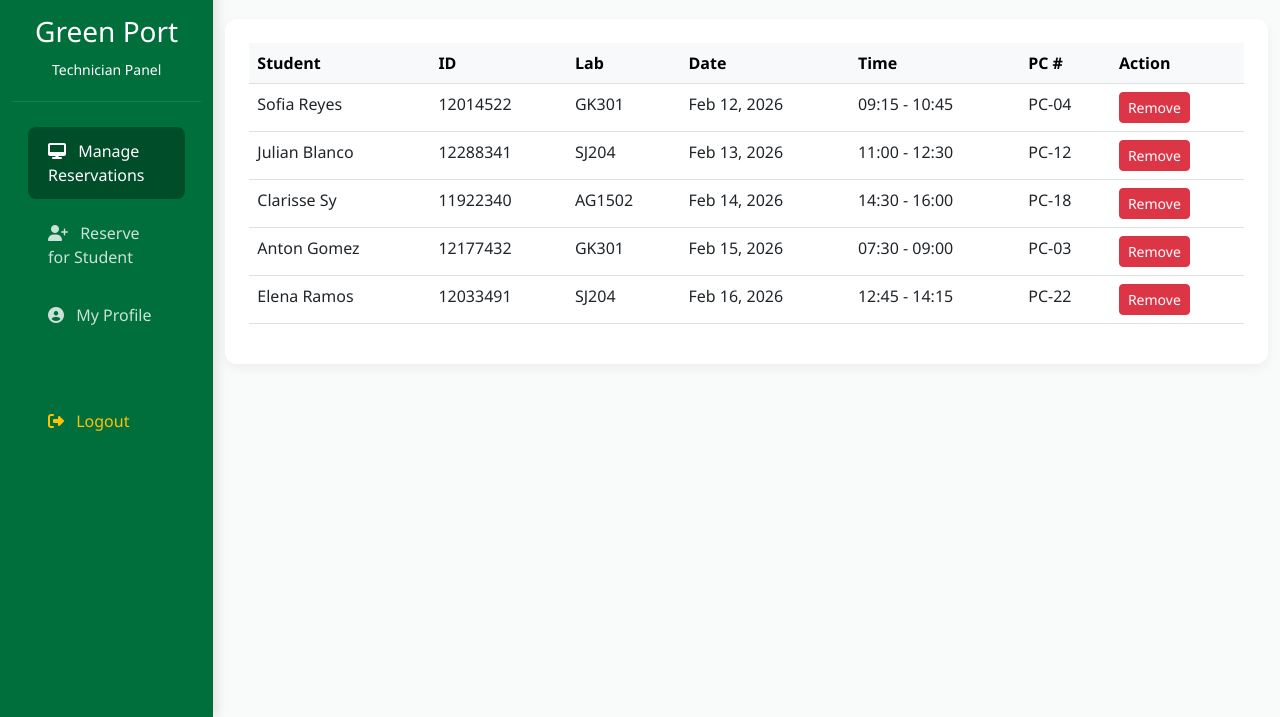
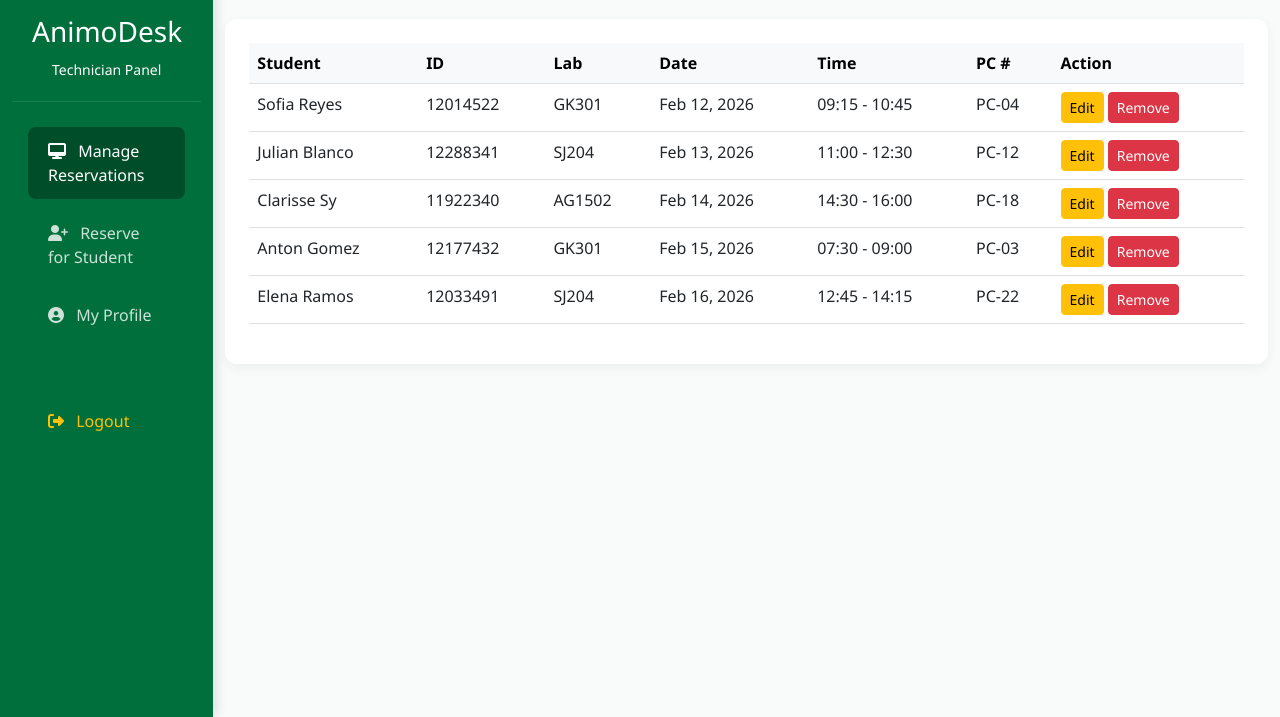
Before and after one commit to reiencallado/animodesk-reservation-system, a plain HTML site: page technician.html in a window 1280 px wide. Shown: the part 83-800 px from the top of the page. Drawn offline with nearby package versions, Linux system fonts and the light colour scheme.

Commit message:
Version 0.21
Added few buttons,
Changes from Green Port to AnimoDesk
Logout now available
Technician View now available

```diff
--- a/technician.html
+++ b/technician.html
@@ -2,7 +2,7 @@
 <html lang="en">
 <head>
     <meta charset="UTF-8">
-    <title>Green Port | Technician Dashboard</title>
+    <title>AnimoDesk | Technician Dashboard</title>
     <meta name="viewport" content="width=device-width, initial-scale=1.0">
 
     <!-- Bootstrap -->
@@ -19,7 +19,7 @@
 <nav class="col-md-2 d-none d-md-block sidebar">
     <div class="logo-container">
         <img src="https://upload.wikimedia.org/wikipedia/en/thumb/c/c2/De_La_Salle_University_Seal.svg/1200px-De_La_Salle_University_Seal.svg.png">
-        <h3 class="mt-2">Green Port</h3>
+        <h3 class="mt-2">AnimoDesk</h3>
         <small>Technician Panel</small>
     </div>
 
@@ -82,7 +82,7 @@
                         <td>Feb 12, 2026</td>
                         <td>09:15 - 10:45</td>
                         <td>PC-04</td>
-                        <td><button class="btn btn-sm btn-danger">Remove</button></td>
+                        <td> <button class="btn btn-sm btn-warning">Edit</button> <button class="btn btn-sm btn-danger">Remove</button></td>
                     </tr>
 
                     <tr>
@@ -92,7 +92,7 @@
                         <td>Feb 13, 2026</td>
                         <td>11:00 - 12:30</td>
                         <td>PC-12</td>
-                        <td><button class="btn btn-sm btn-danger">Remove</button></td>
+                        <td> <button class="btn btn-sm btn-warning">Edit</button> <button class="btn btn-sm btn-danger">Remove</button></td>
                     </tr>
 
                     <tr>
@@ -102,7 +102,7 @@
                         <td>Feb 14, 2026</td>
                         <td>14:30 - 16:00</td>
                         <td>PC-18</td>
-                        <td><button class="btn btn-sm btn-danger">Remove</button></td>
+                        <td> <button class="btn btn-sm btn-warning">Edit</button> <button class="btn btn-sm btn-danger">Remove</button></td>
                     </tr>
 
                     <tr>
@@ -112,7 +112,7 @@
                         <td>Feb 15, 2026</td>
                         <td>07:30 - 09:00</td>
                         <td>PC-03</td>
-                        <td><button class="btn btn-sm btn-danger">Remove</button></td>
+                        <td> <button class="btn btn-sm btn-warning">Edit</button> <button class="btn btn-sm btn-danger">Remove</button></td>
                     </tr>
 
                     <tr>
@@ -122,7 +122,7 @@
                         <td>Feb 16, 2026</td>
                         <td>12:45 - 14:15</td>
                         <td>PC-22</td>
-                        <td><button class="btn btn-sm btn-danger">Remove</button></td>
+                        <td> <button class="btn btn-sm btn-warning">Edit</button> <button class="btn btn-sm btn-danger">Remove</button></td>
                     </tr>
 
                 </tbody>
```
Also changed, not shown: Slot.html (deleted, +0 -10 lines), index.html (+11 -5 lines).
